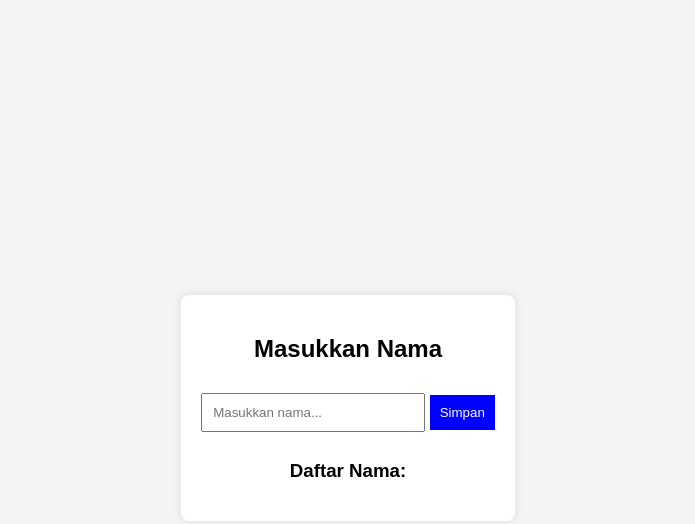
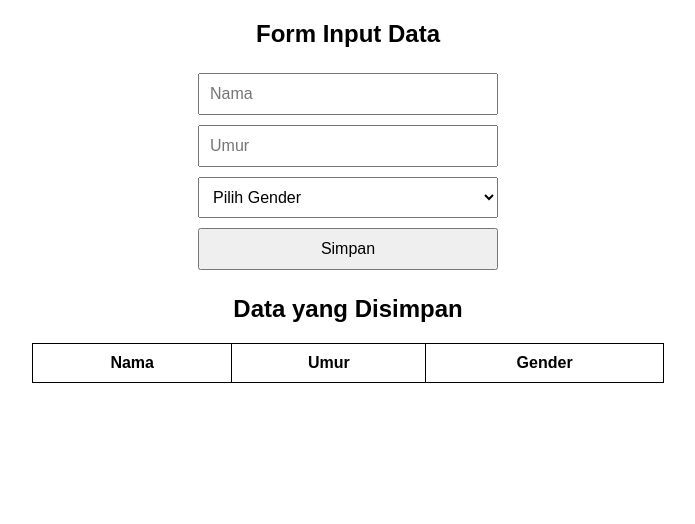
Before and after one commit to elnathanwebsite/projectujicobaservernonstop, a plain HTML site: page index.html in a window 1280 px wide. Shown: the whole page, without its empty margins (292-987 px from the left). Drawn offline with Linux system fonts and the light colour scheme; no server answers.

Commit message:
Add files via upload

```diff
--- a/index.html
+++ b/index.html
@@ -3,87 +3,108 @@
 <head>
     <meta charset="UTF-8">
     <meta name="viewport" content="width=device-width, initial-scale=1.0">
-    <title>Input Nama</title>
+    <title>Input Data</title>
     <style>
         body {
             font-family: Arial, sans-serif;
-            display: flex;
-            justify-content: center;
-            align-items: center;
-            height: 100vh;
-            background-color: #f4f4f4;
-        }
-        .container {
-            background: white;
-            padding: 20px;
-            border-radius: 8px;
-            box-shadow: 0px 0px 10px rgba(0, 0, 0, 0.1);
             text-align: center;
         }
-        input {
+        form {
+            width: 300px;
+            margin: auto;
+            display: flex;
+            flex-direction: column;
+        }
+        input, select, button {
+            margin: 5px 0;
             padding: 10px;
-            width: 200px;
-            margin: 10px 0;
+            font-size: 16px;
         }
-        button {
+        table {
+            margin: auto;
+            width: 50%;
+            border-collapse: collapse;
+        }
+        th, td {
+            border: 1px solid black;
             padding: 10px;
-            background: blue;
-            color: white;
-            border: none;
-            cursor: pointer;
-        }
-        ul {
-            list-style: none;
-            padding: 0;
         }
     </style>
 </head>
 <body>
-    <div class="container">
-        <h2>Masukkan Nama</h2>
-        <input type="text" id="nameInput" placeholder="Masukkan nama...">
-        <button onclick="submitName()">Simpan</button>
-        <h3>Daftar Nama:</h3>
-        <ul id="nameList"></ul>
-    </div>
+
+    <h2>Form Input Data</h2>
+    <form id="dataForm">
+        <input type="text" id="nama" placeholder="Nama" required>
+        <input type="number" id="umur" placeholder="Umur" required>
+        <select id="gender" required>
+            <option value="" disabled selected>Pilih Gender</option>
+            <option value="Laki-laki">Laki-laki</option>
+            <option value="Perempuan">Perempuan</option>
+        </select>
+        <button type="submit">Simpan</button>
+    </form>
+
+    <h2>Data yang Disimpan</h2>
+    <table>
+        <thead>
+            <tr>
+                <th>Nama</th>
+                <th>Umur</th>
+                <th>Gender</th>
+            </tr>
+        </thead>
+        <tbody id="dataTable"></tbody>
+    </table>
+
     <script>
-        document.addEventListener("DOMContentLoaded", fetchNames);
+        // Fungsi untuk mengirim data ke backend
+        document.getElementById("dataForm").addEventListener("submit", function(event) {
+            event.preventDefault();
 
-        function submitName() {
-            let name = document.getElementById("nameInput").value;
-            if (name.trim() === "") {
-                alert("Nama tidak boleh kosong!");
-                return;
-            }
+            let nama = document.getElementById("nama").value;
+            let umur = document.getElementById("umur").value;
+            let gender = document.getElementById("gender").value;
 
-            fetch("/submit", {
+            fetch("http://127.0.0.1:5000/save_data", {
                 method: "POST",
-                headers: { "Content-Type": "application/json" },
-                body: JSON.stringify({ name: name })
+                headers: {
+                    "Content-Type": "application/json"
+                },
+                body: JSON.stringify({ nama, umur, gender })
             })
             .then(response => response.json())
             .then(data => {
-                alert(data.message);
-                document.getElementById("nameInput").value = "";
-                fetchNames();
+                alert("Data berhasil disimpan!");
+                loadData(); // Reload data setelah menyimpan
             })
             .catch(error => console.error("Error:", error));
+
+            document.getElementById("dataForm").reset(); // Reset form
+        });
+
+        // Fungsi untuk mengambil data dari backend
+        function loadData() {
+            fetch("http://127.0.0.1:5000/get_data")
+                .then(response => response.json())
+                .then(data => {
+                    let tableBody = document.getElementById("dataTable");
+                    tableBody.innerHTML = ""; // Hapus isi tabel sebelum memperbarui
+                    data.forEach(item => {
+                        let row = `<tr>
+                            <td>${item.nama}</td>
+                            <td>${item.umur}</td>
+                            <td>${item.gender}</td>
+                        </tr>`;
+                        tableBody.innerHTML += row;
+                    });
+                })
+                .catch(error => console.error("Error:", error));
         }
 
-        function fetchNames() {
-            fetch("/names")
-            .then(response => response.json())
-            .then(names => {
-                let nameList = document.getElementById("nameList");
-                nameList.innerHTML = "";
-                names.forEach(name => {
-                    let li = document.createElement("li");
-                    li.textContent = name;
-                    nameList.appendChild(li);
-                });
-            })
-            .catch(error => console.error("Error:", error));
-        }
+        // Panggil loadData saat halaman pertama kali dimuat
+        loadData();
     </script>
+
 </body>
 </html>
```
